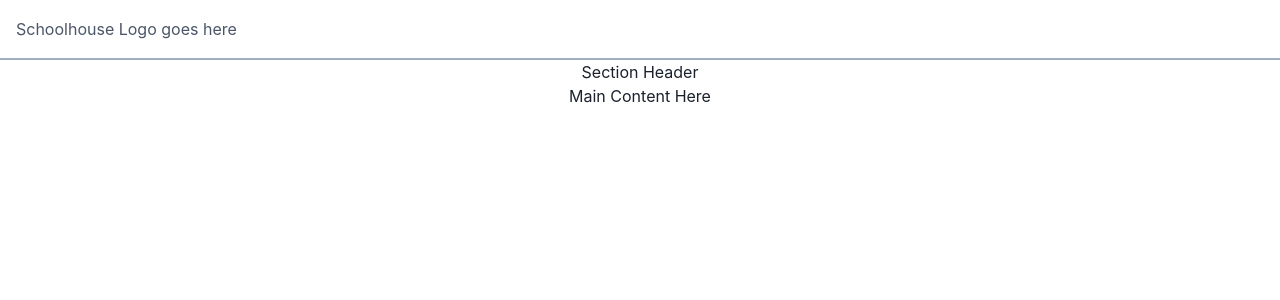
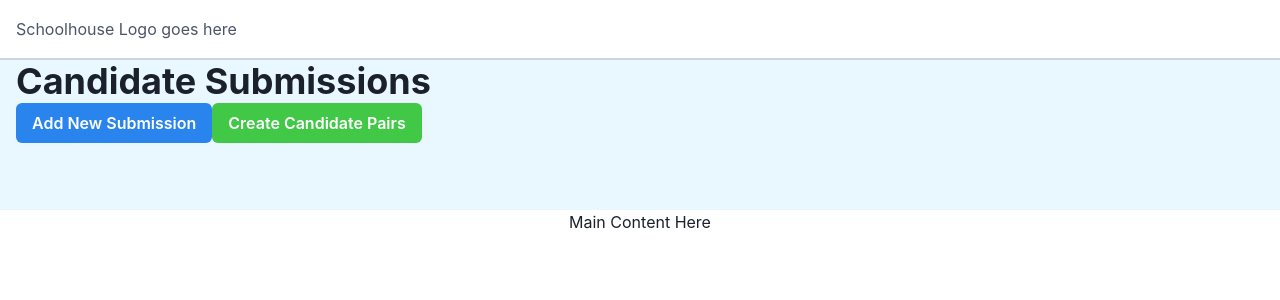
Before and after one commit to vkacker/schoolhouse-submission, a Next.js app in the folder client/: page / in a window 1280 px wide. Shown: the top 300 px of the page. Built offline with nearby package versions, Linux system fonts and the light colour scheme.

Commit message:
:lipstick: Created baseline Section Header UI

```diff
--- a/client/components/Header/Header.tsx
+++ b/client/components/Navbar/Navbar.tsx
@@ -1,13 +1,13 @@
 import React from 'react';
 import { Flex, Text } from '@chakra-ui/react';
 
-const Header = () => {
+const Navbar = () => {
 	return (
 		<Flex
 			align='center'
 			borderBottom={2}
 			borderStyle='solid'
-			borderColor='gray.400'
+			borderColor='#CBD5E0'
 			width='100%'
 			color='gray.600'
 			bg='white'
@@ -22,4 +22,4 @@ const Header = () => {
 	);
 };
 
-export default Header;
+export default Navbar;
--- /dev/null
+++ b/client/components/SectionHeader/SectionHeader.tsx
@@ -0,0 +1,22 @@
+import React from 'react';
+import { Flex, Heading, Text, Center, Button } from '@chakra-ui/react';
+
+const SectionHeader = () => {
+	return (
+		<Flex direction='column' width='100%' minH='150px' bg='#E9F7FF' px={4}>
+			<Flex>
+				<Heading>Candidate Submissions</Heading>
+			</Flex>
+			<Flex>
+				<Button bg='#2A84EE' color='white'>
+					Add New Submission
+				</Button>
+				<Button bg='#40C846' color='white'>
+					Create Candidate Pairs
+				</Button>
+			</Flex>
+		</Flex>
+	);
+};
+
+export default SectionHeader;
--- a/client/pages/index.tsx
+++ b/client/pages/index.tsx
@@ -1,15 +1,16 @@
 import type { NextPage } from 'next';
 import Image from 'next/image';
-import Header from '../components/Header/Header';
-import styles from '../styles/Home.module.css';
+
+import Navbar from '../components/Navbar/Navbar';
 
 import { Flex } from '@chakra-ui/react';
+import SectionHeader from '../components/SectionHeader/SectionHeader';
 
 const Home: NextPage = () => {
 	return (
 		<Flex direction='column' align='center' m='0 auto'>
-			<Header />
-			<div>Section Header</div>
+			<Navbar />
+			<SectionHeader />
 			<div>Main Content Here</div>
 		</Flex>
 	);
```
